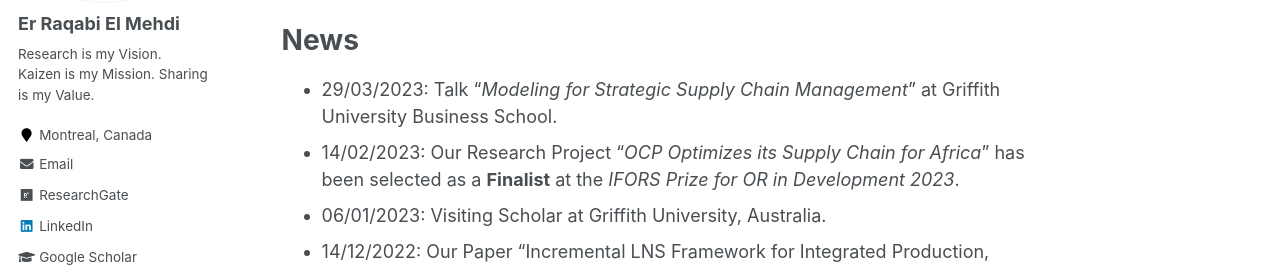
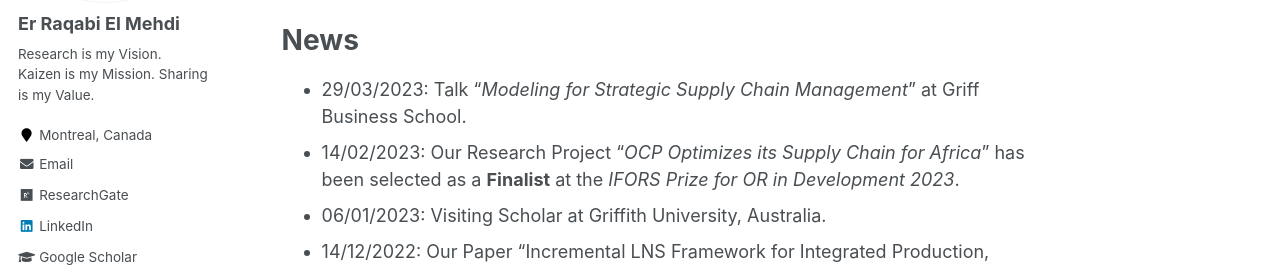
Before and after one commit to RqbMedi/rqbmedi.github.io, a Jekyll site: the page built from _pages/about.md, in a window 1280 px wide and 900 px high, scrolled down 647 px. Shown: the part 181-450 px from the top of the window. Built offline with Jekyll 4.4.1, drawn with Linux system fonts in a browser that asks for light colours; some web fonts are replaced.

Commit message:
Update about.md

```diff
--- a/_pages/about.md
+++ b/_pages/about.md
@@ -26,7 +26,7 @@ My Curriculum Vitae can be found [here](http://rqbmedi.github.io/files/CV.pdf).
 
 News
 ======
-- 29/03/2023: Talk "*Modeling for Strategic Supply Chain Management*" at Griffith University Business School.
+- 29/03/2023: Talk "*Modeling for Strategic Supply Chain Management*" at Griff Business School.
 - 14/02/2023: Our Research Project "*OCP Optimizes its Supply Chain for Africa*" has been selected as a **Finalist** at the *IFORS Prize for OR in Development 2023*.
 - 06/01/2023: Visiting Scholar at Griffith University, Australia.
 - 14/12/2022: Our Paper "Incremental LNS Framework for Integrated Production, Inventory, and Vessel Scheduling: Application to a Global Supply Chain" was **accepted** to Journal *Omega*.
```
